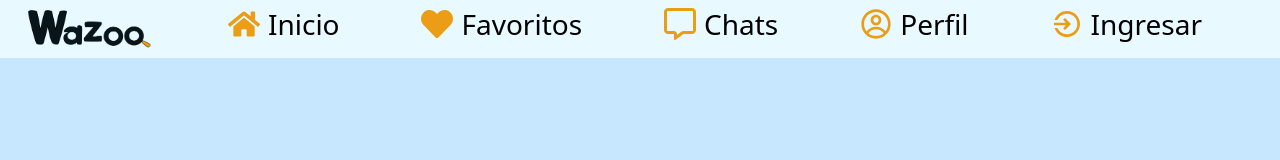
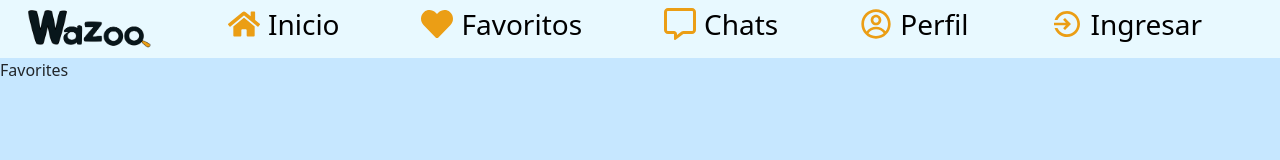
Before and after one commit to AndresTabor/proyecto-final-team1-front, a React (Vite) app: page /favorites in a window 1280 px wide. Shown: the top 160 px of the page. Built offline with nearby package versions, Linux system fonts and the light colour scheme; a web font is replaced by a local one.

Commit message:
agregando view favorites

```diff
--- a/src/App.jsx
+++ b/src/App.jsx
@@ -10,6 +10,7 @@ import { Profile } from './views/profile';
 import PostSingleView from "./views/PostSingleView";
 import { NavBar } from "./components/navbar/NavBar"
 import './App.css'
+import { Favorites } from './views/Favorites';
 
 
 
@@ -27,8 +28,9 @@ function App() {
         <Route path="/register" element={<Register />} />
         <Route path="/profile" element={<Profile />} />
         <Route path="/posts-list/:id" element={<PostSingleView />} />
-        <Route path='/favoritos' element = {<Favoritos/>} />
+        <Route path='/favorites' element = {<Favorites/>} />
         <Route path='/chats' element = {<Chats/>} />
+
       </Routes>
     </BrowserRouter>
 
--- a/src/components/navbar/NavBar.jsx
+++ b/src/components/navbar/NavBar.jsx
@@ -29,7 +29,7 @@ export const NavBar = () => {
                             <FaHome className="icons"/>
                             <h3>Inicio</h3>
                         </Link>
-                        <Link to = "/favoritos" className="favoritos d-flex align-item-center gap-2">
+                        <Link to = "/favorites" className="favoritos d-flex align-item-center gap-2">
                             <FaHeart className="icons"/>
                             <h3>Favoritos</h3>
                         </Link>
--- /dev/null
+++ b/src/views/Favorites.jsx
@@ -0,0 +1,7 @@
+
+
+export const Favorites = () => {
+  return (
+    <div>Favorites</div>
+  )
+}
```
Also changed, not shown: src/components/FavoriteCard.jsx (added), src/components/FavoritesList.jsx (added).
